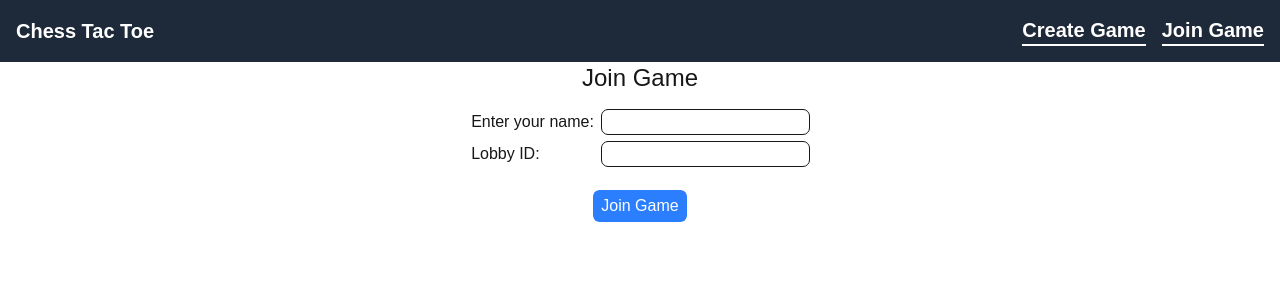
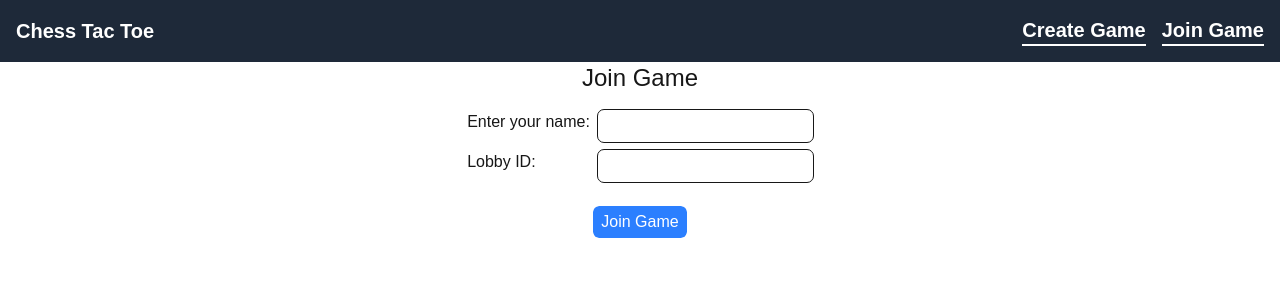
Before and after one commit to DrakeVorndran/tic-tac-chess, a Next.js app: page /join-game in a window 1280 px wide. Shown: the top 300 px of the page. Built offline with nearby package versions, Linux system fonts and the light colour scheme.

Commit message:
minor fixes

```diff
--- a/app/join-game/FakeForm.tsx
+++ b/app/join-game/FakeForm.tsx
@@ -4,11 +4,11 @@ export default function FakeForm() {
       <div className="flex flex-col gap-2 mb-4 items-center *:flex *:gap-2 *:justify-between *:w-full">
         <div>
           <label htmlFor="name">Enter your name:</label>
-          <input className="outline-1 rounded-md" id="name" />
+          <input className="outline-1 rounded-md p-1" id="name" />
         </div>
         <div>
           <label htmlFor="lobby">Lobby ID:</label>
-          <input id="lobby" className="outline-1 rounded-md" />
+          <input id="lobby" className="outline-1 rounded-md p-1" />
         </div>
         <p className="text-red-500"> </p>
         <div>
--- a/app/join-game/Form.tsx
+++ b/app/join-game/Form.tsx
@@ -37,7 +37,7 @@ export default function Form({
         <div>
           <label htmlFor="name">Enter your name:</label>
           <input
-            className="outline-1 rounded-md"
+            className="outline-1 rounded-md p-1"
             id="name"
             value={name}
             onChange={(e) => setName(e.target.value)}
@@ -47,7 +47,7 @@ export default function Form({
           <label htmlFor="lobby">Lobby ID:</label>
           <input
             id="lobby"
-            className="outline-1 rounded-md"
+            className="outline-1 rounded-md p-1"
             value={lobby}
             onChange={(e) => setLobby(e.target.value)}
           />
--- a/app/new-game/form.tsx
+++ b/app/new-game/form.tsx
@@ -26,7 +26,7 @@ export default function NewGameForm({
         <div>
           <label htmlFor="name">Enter your name:</label>
           <input
-            className="outline-1 rounded-md"
+            className="outline-1 rounded-md p-1"
             id="name"
             value={creator}
             onChange={(e) => setCreator(e.target.value)}
--- a/app/page.tsx
+++ b/app/page.tsx
@@ -10,7 +10,7 @@ export default function Home() {
         <div className="flex flex-col items-center gap-2 mt-4">
           <Link
             className="bg-blue-500 hover:bg-blue-600 p-1 pl-2 pr-2 border rounded-md"
-            href="/create-game"
+            href="/new-game"
           >
             Start a new game
           </Link>
```
